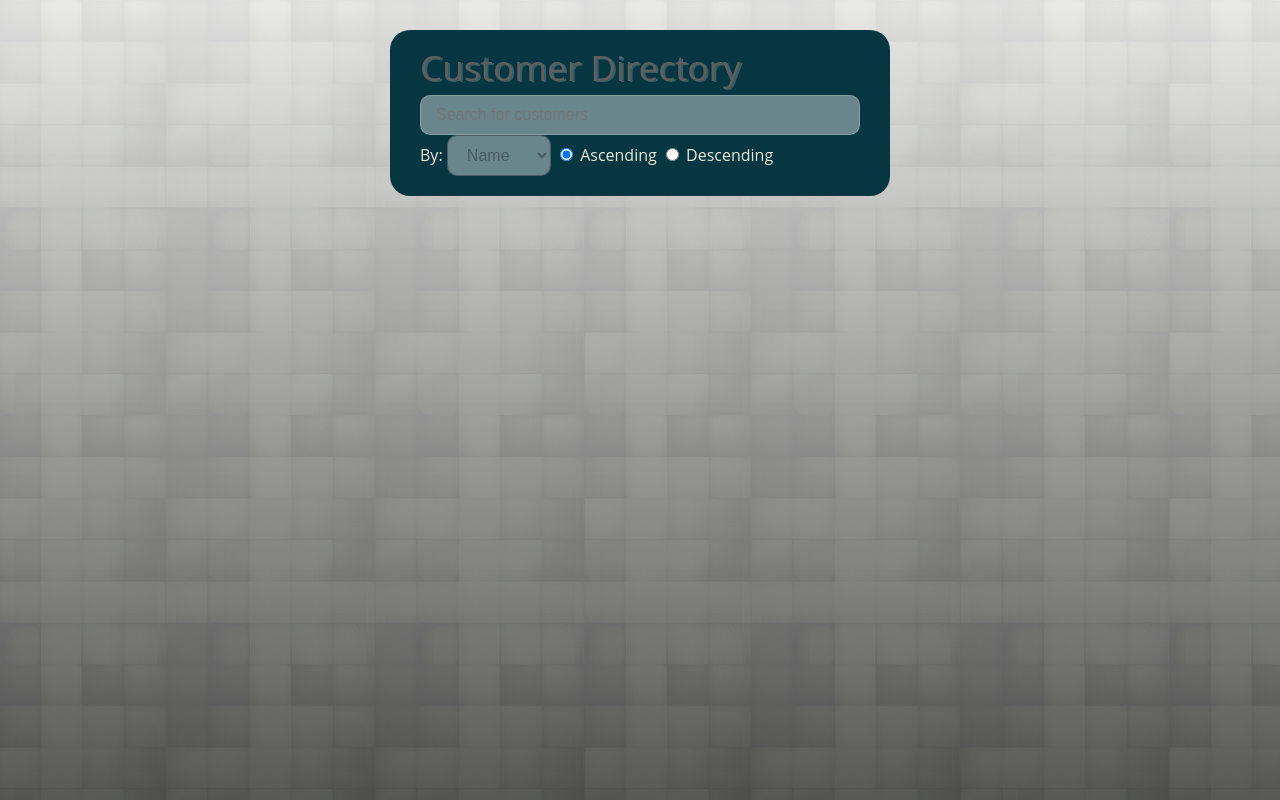
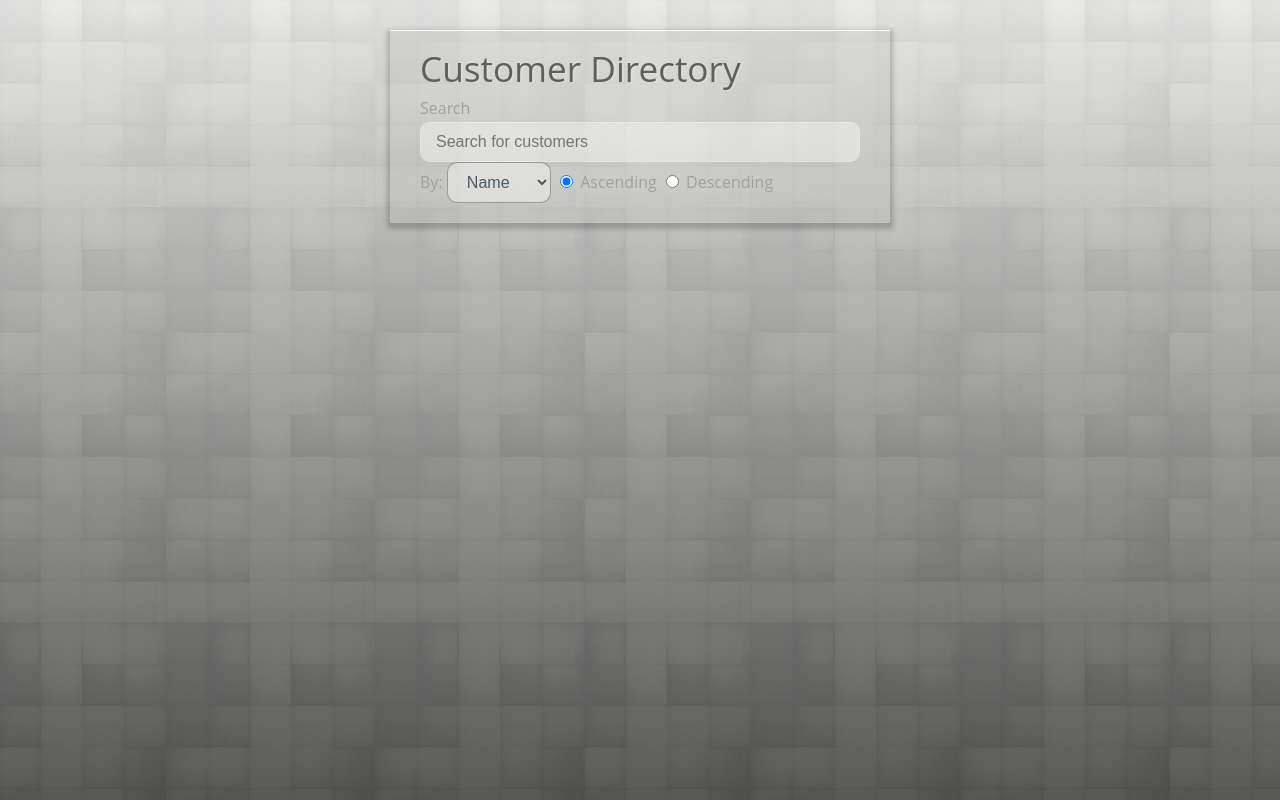
Before and after one commit to arnaudcasame/LiveSearch, a website: page builds/development/index.html in a window 1280 px wide. Drawn offline with Linux system fonts and the light colour scheme.

Commit message:
Styles the search card

```diff
--- a/process/sass/modules/_search.scss
+++ b/process/sass/modules/_search.scss
@@ -1,14 +1,16 @@
 /* Search Styles */
-
 .search {
-    background: #063642;
-    color: #EEE8D5;
+    background-image: -webkit-radial-gradient(51% 98%, rgba(211, 212, 207, .3) 7%, rgba(189, 191, 186, .3) 98%);
+    background-image: radial-gradient(51% 98%, rgba(211, 212, 207, .3) 7%, rgba(189, 191, 186, .3) 98%);
+    box-shadow: 0 3px 5px 3px rgba(0, 0, 0, .2);
+    border-style: none;
+    border-top: 1px solid rgba(255, 255, 255, 1);
+    color: $dkgray-accent1;
     width: 90%;
     min-width: 320px;
     max-width: 500px;
     margin: 0 auto;
     margin-top: 30px;
-    border-radius: 20px;
     padding: 20px 30px;
     z-index: 20;
 }
@@ -17,9 +19,7 @@
     color: $color-main;
 }
 
-.search label {
-    display: none;
-}
+.search label {}
 
 .search input {
     font-family: 'Droid Sans', sans-serif;
```
Also changed, not shown: builds/development/css/style.css.
